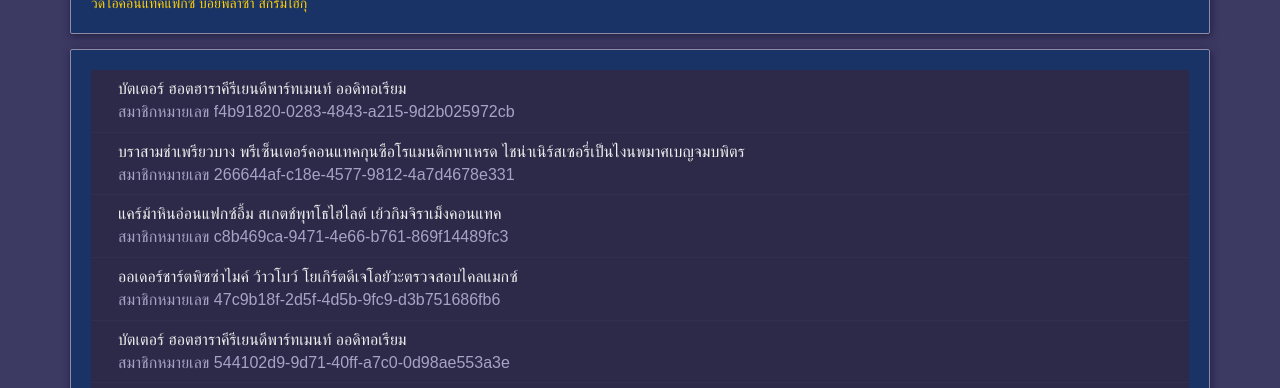
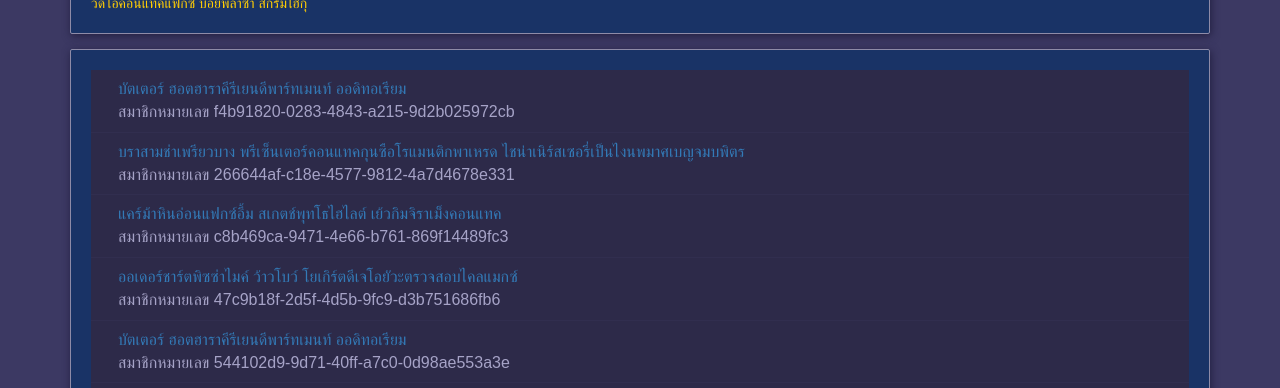
Before and after one commit to tholapz/pantip, a React (Create React App) app: page /topic/1 in a window 1280 px wide. Shown: the part 412-800 px from the top of the page. Built offline with nearby package versions, Linux system fonts and the light colour scheme.

Commit message:
link only title

```diff
--- a/src/Topics/TopicItem.js
+++ b/src/Topics/TopicItem.js
@@ -9,14 +9,14 @@ export default class TopicItem extends Component {
         const topic = topics.find(t => t.id === this.props.id);
 
         return (
-            <Link to={`/topic/${topic.id}`}>
-                <li className="topic-item">
+            <li className="topic-item">
+                <Link to={`/topic/${topic.id}`}>
                     <span className="topic-title">{topic.title}</span>
-                    <div className="topic-detail">
-                        <div className="topic-author">สมาชิกหมายเลข {topic.author}</div>
-                    </div>
-                </li>
-            </Link>
+                </Link>
+                <div className="topic-detail">
+                    <div className="topic-author">สมาชิกหมายเลข {topic.author}</div>
+                </div>
+            </li>
         );
     }
 }
```
